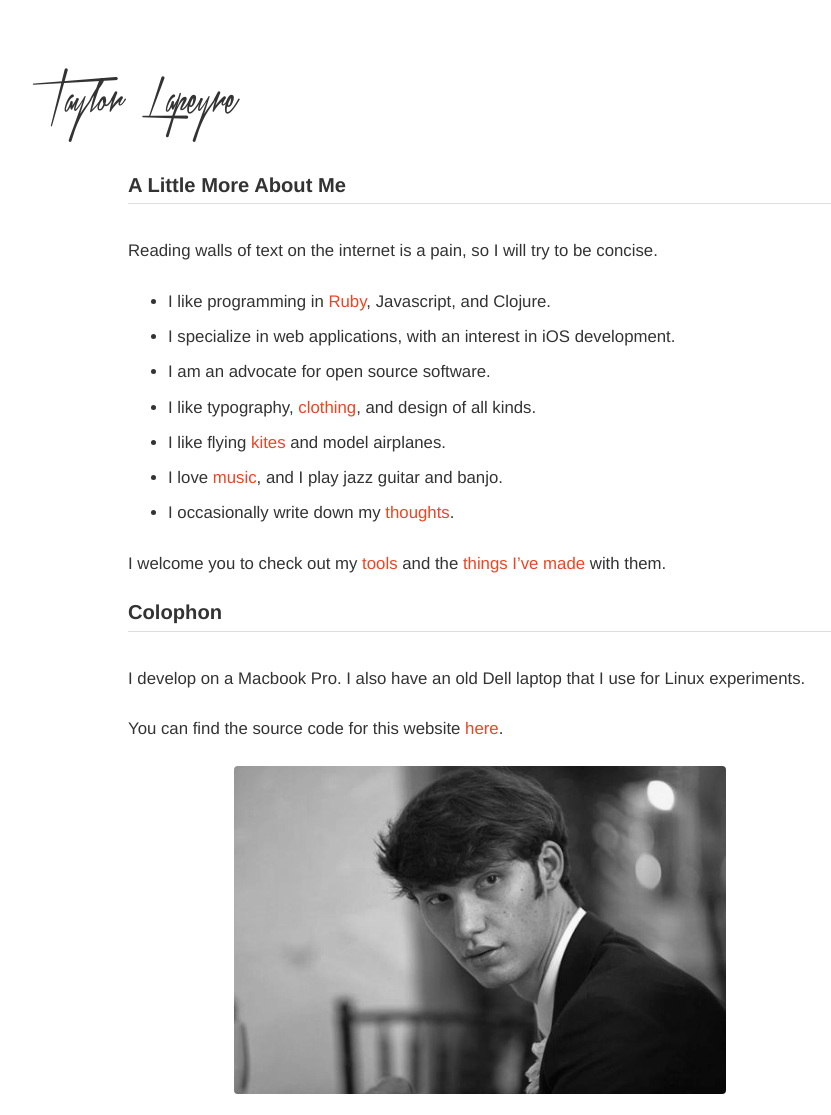
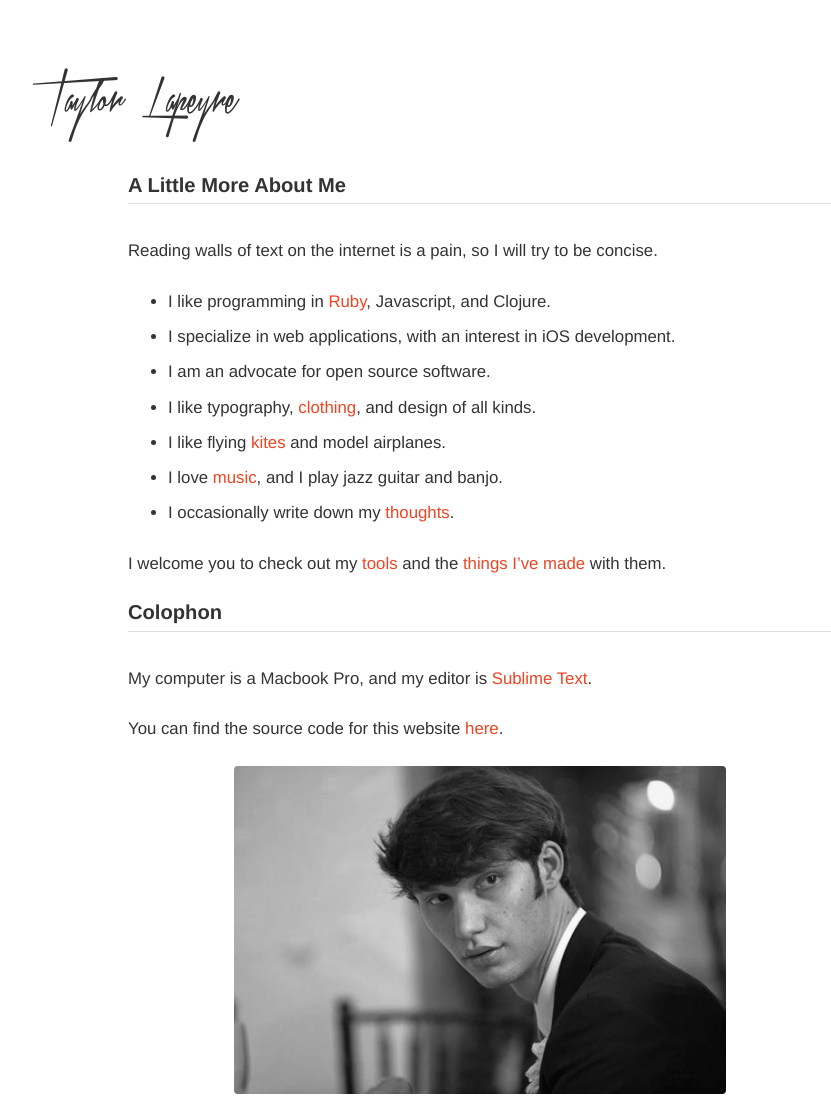
Before and after one commit to taylorlapeyre/taylorlapeyre.github.io, a Jekyll site: the page built from about.md, in a window 1280 px wide. Shown: the whole page, without its empty margins (160-991 px from the left). Built offline with Jekyll 4.4.1, drawn with Linux system fonts in a browser that asks for light colours; some web fonts are replaced.

Commit message:
update colophon

```diff
--- a/about.md
+++ b/about.md
@@ -19,7 +19,7 @@ I welcome you to check out my [tools][5] and the [things I've made][6] with them
 
 ### Colophon
 
-I develop on a Macbook Pro. I also have an old Dell laptop that I use for Linux experiments.
+My computer is a Macbook Pro, and my editor is [Sublime Text][9].
 
 You can find the source code for this website [here][7].
 
```
Also changed, not shown: other parts of about.md (+2 -0 lines).
